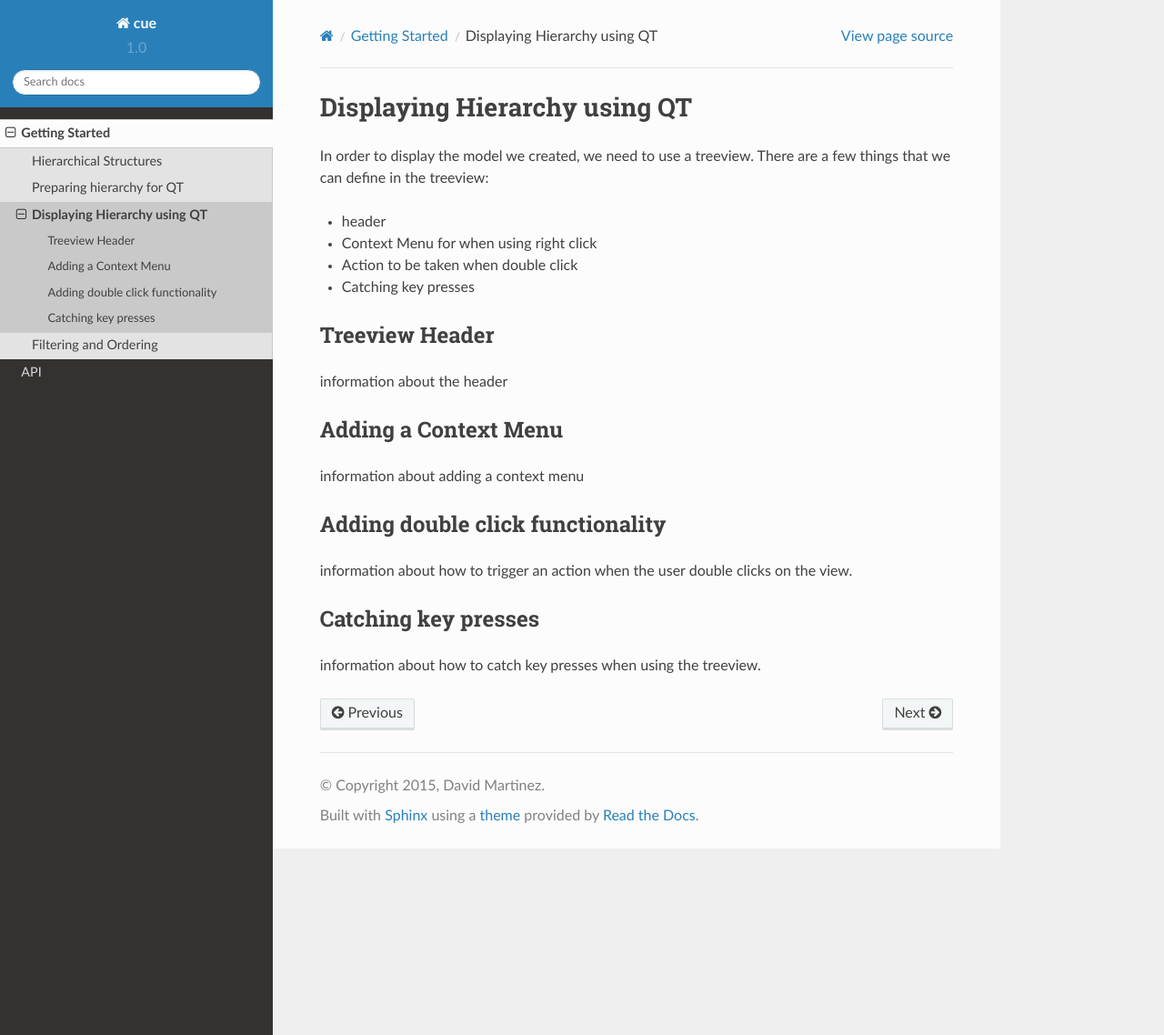
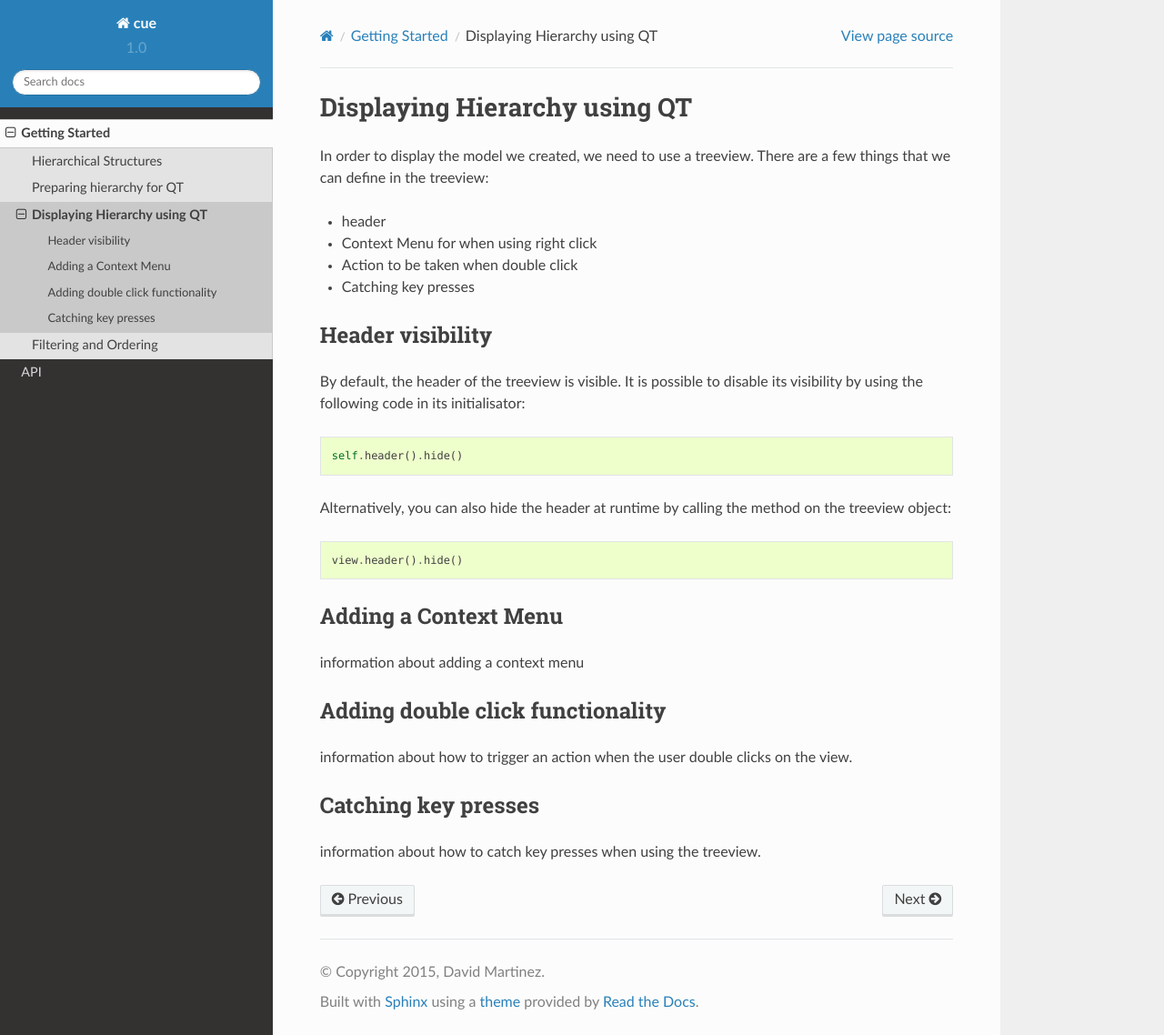
Before and after one commit to elusive-ideas/cue, a Sphinx documentation site: the page built from doc/treeview.rst, in a window 1280 px wide and 1138 px high. Shown: the whole window at 91% size. Built offline with Sphinx 7.4.7 and the Read the Docs theme 2.0.0, drawn with Linux system fonts in a browser that asks for light colours.

Commit message:
Updated treeview documentation - (Visibility of the header)

```diff
--- a/doc/treeview.rst
+++ b/doc/treeview.rst
@@ -9,10 +9,22 @@ a few things that we can define in the treeview:
 - Action to be taken when double click
 - Catching key presses
 
-Treeview Header
----------------
+Header visibility
+-----------------
 
-information about the header
+By default, the header of the treeview is visible. It is possible to disable
+its visibility by using the following code in its initialisator:
+
+.. code-block:: python
+
+   self.header().hide()
+
+Alternatively, you can also hide the header at runtime by calling the method
+on the treeview object:
+
+.. code-block:: python
+
+   view.header().hide()
 
 Adding a Context Menu
 ---------------------
```
